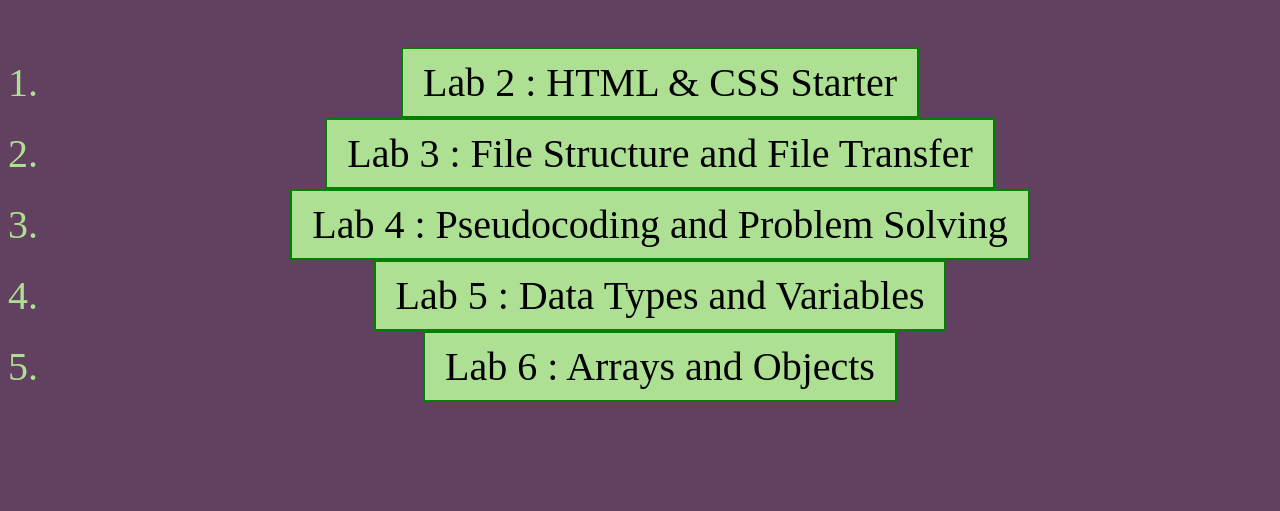
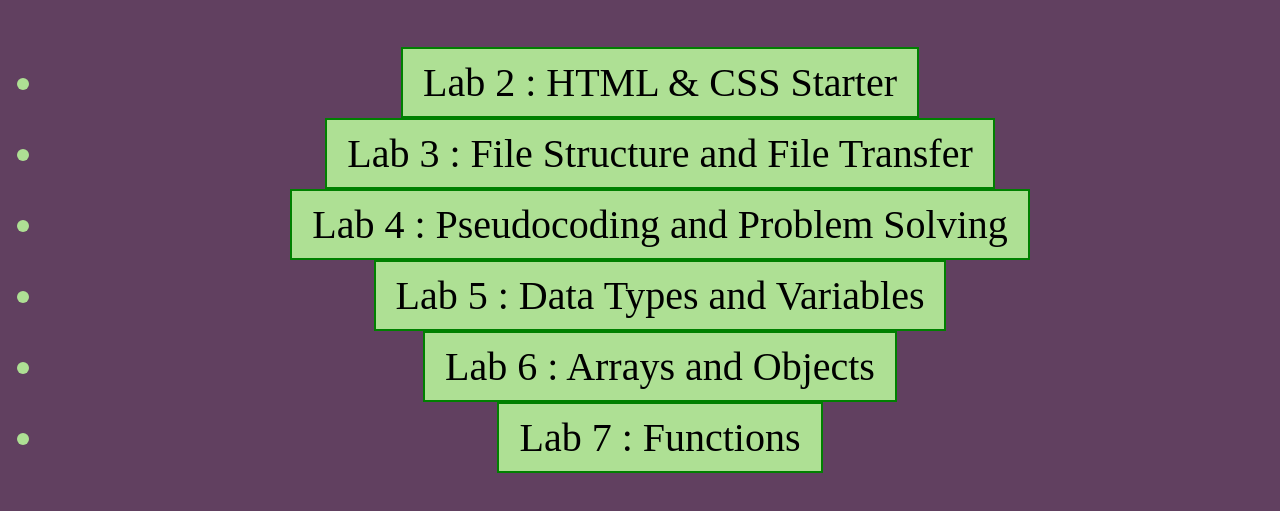
Before and after one commit to lisierra24/Art101, a plain HTML site: page index.html in a window 1280 px wide. Shown: the part 805-1316 px from the top of the page. Before the commit the page ends 1247 px from the top, so only its background shows below. Drawn offline with Linux system fonts and the light colour scheme.

Commit message:
Update index.html
check

```diff
--- a/index.html
+++ b/index.html
@@ -22,12 +22,13 @@
 <div>
   <p></p>
     <nav>
-    	<ol>
+    	<ul>
     		<li class="lab" id="lab_2"><a href="lab2/index.html">Lab 2 : HTML & CSS Starter</a></li>
     		<li class="lab" id="lab_3"><a href="lab3/index.html">Lab 3 : File Structure and File Transfer</a></li>
     		<li class="lab" id="lab_4"><a href="lab4/index.html">Lab 4 : Pseudocoding and Problem Solving</a></li>
         <li class="lab" id="lab_5"><a href="lab5/index.html">Lab 5 : Data Types and Variables</a></li>
         <li class="lab" id="lab_6"><a href="lab6/index.html">Lab 6 : Arrays and Objects</a></li>
+				<li class="lab"	id="lab_7"><a href="lab7/index.html">Lab 7 : Functions</a></li>
       </ol>
     </nav>
 	</div>
```
